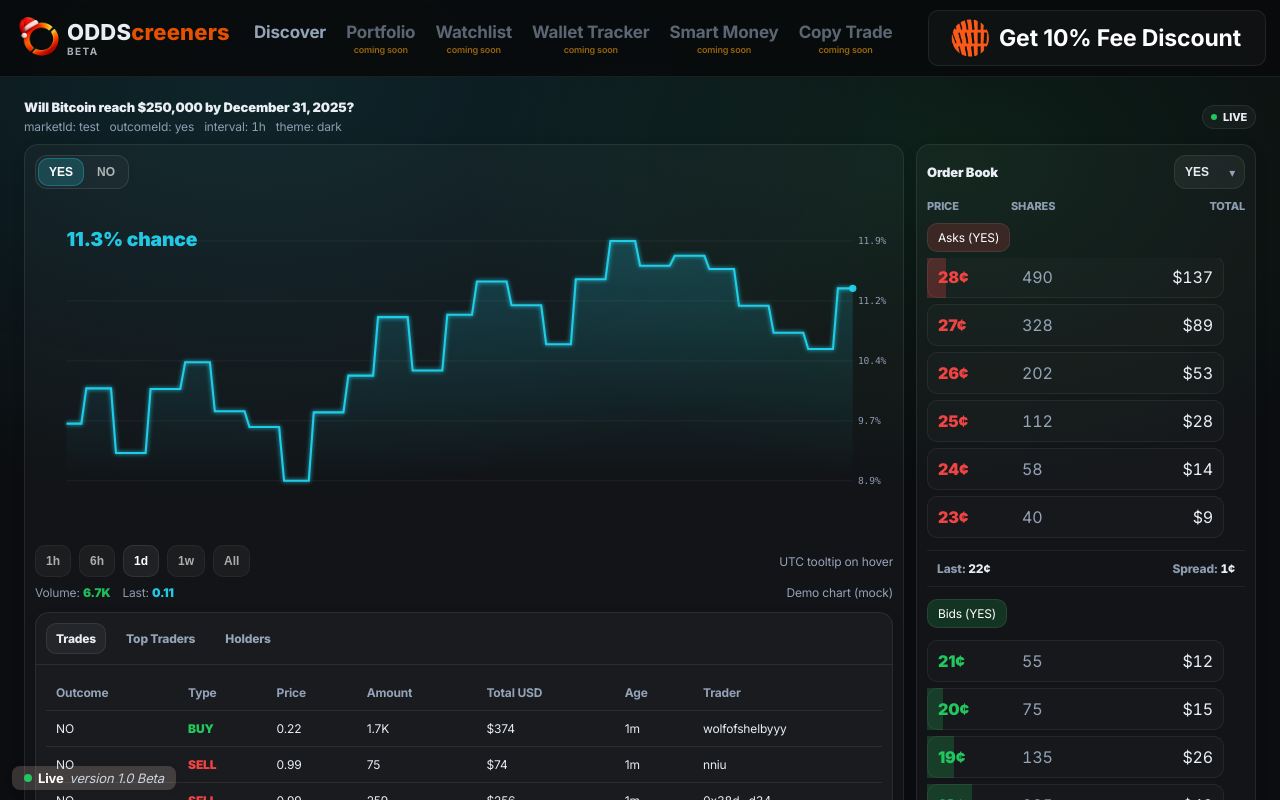
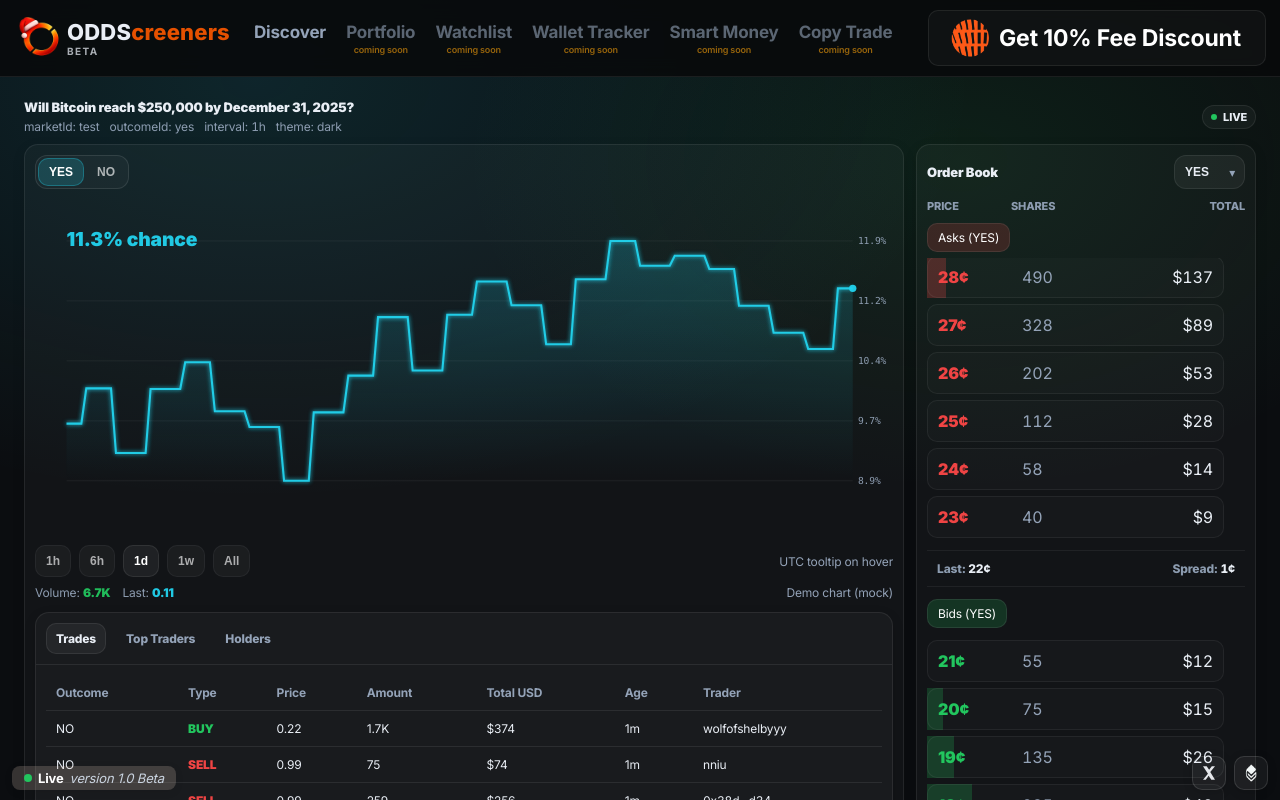
Before and after one commit to kann420/ODDScreener, a Next.js app: page /embed/kline in a window 1280 px wide. Shown: the top 800 px of the page. Built offline with nearby package versions, Linux system fonts and the light colour scheme.

Commit message:
Add files via upload

```diff
--- a/app/layout.jsx
+++ b/app/layout.jsx
@@ -4,6 +4,42 @@ import NavLinks from "../components/NavLinks";
 import GlobalMarketSearchInput from "../components/GlobalMarketSearchInput";
 
 const GA_MEASUREMENT_ID = "G-P1NXMB82YZ";
+
+const iconButtonStyle = {
+  width: 34,
+  height: 34,
+  borderRadius: 10,
+  background: "rgba(255,255,255,0.05)",
+  border: "1px solid rgba(255,255,255,0.12)",
+  display: "inline-flex",
+  alignItems: "center",
+  justifyContent: "center",
+  color: "#e5e7eb",
+  boxShadow: "0 2px 10px rgba(0,0,0,0.16)",
+  transition: "transform 120ms ease, border-color 120ms ease, background 120ms ease",
+};
+
+const IconX = () => (
+  <svg width="18" height="18" viewBox="0 0 24 24" fill="none" xmlns="http://www.w3.org/2000/svg" aria-hidden="true">
+    <path d="M4 3h4.9l3.3 4.8L15.7 3H20l-6.3 7.7L20 21h-4.9l-3.6-5.2L7.7 21H4l6.6-8.1L4 3Z" fill="currentColor" />
+  </svg>
+);
+
+const IconDiscord = () => (
+  <svg width="20" height="20" viewBox="0 0 24 24" fill="none" xmlns="http://www.w3.org/2000/svg" aria-hidden="true">
+    <path
+      d="M20 4.6a16.5 16.5 0 0 0-4.1-1.3l-.2.5c1 .2 1.9.6 2.7 1.1-1.1-.6-2.3-.9-3.5-1.1a12 12 0 0 0-6.1 0 12.4 12.4 0 0 0-3.5 1.1c-.1.1-.2.1-.3.2 1.5-.7 2.3-.9 2.7-1.1l-.2-.5A16.5 16.5 0 0 0 4 4.6c-.7 1.1-1.5 3-1.9 5.5a12 12 0 0 0 3.6 8.4 10 10 0 0 0 3.4 1.7l.7-1.1a8.6 8.6 0 0 1-1.6-.7l.3-.2a9.5 9.5 0 0 0 6.4 0l.3.2a9 9 0 0 1-1.7.7l.7 1.1a10 10 0 0 0 3.4-1.7 12 12 0 0 0 3.6-8.4A12 12 0 0 0 20 4.6Zm-10.5 9.7c-.7 0-1.3-.6-1.3-1.3 0-.7.6-1.3 1.3-1.3.7 0 1.3.6 1.3 1.3 0 .7-.6 1.3-1.3 1.3Zm5 0c-.7 0-1.3-.6-1.3-1.3 0-.7.6-1.3 1.3-1.3.7 0 1.3.6 1.3 1.3 0 .7-.6 1.3-1.3 1.3Z"
+      fill="currentColor"
+    />
+  </svg>
+);
+
+const DOC_ICON_SRC = "/logo_docs_50.svg"; // provided asset in public/
+
+const SOCIAL_LINKS = [
+  { id: "x", href: "https://x.com/ODDScreeners", label: "ODDScreeners on X", Icon: IconX },
+  { id: "docs", href: "https://oddscreeners.gitbook.io/oddscreeners-docs/", label: "Docs", src: DOC_ICON_SRC },
+];
 
 export const metadata = {
   title: "ODDScreeners - Opinion Markets Explorer",
@@ -80,6 +116,44 @@ export default function RootLayout({ children }) {
           <span style={{ color: '#fff', fontWeight: 700, marginRight: 2 }}>Live</span>
           <span style={{ color: '#cbd5e1', fontStyle: 'italic', fontWeight: 400 }}>version 1.0 Beta</span>
         </div>
+
+        <div style={{
+          position: "fixed",
+          right: 12,
+          bottom: 10,
+          zIndex: 100,
+          display: "flex",
+          alignItems: "center",
+          gap: 8
+        }}>
+          {SOCIAL_LINKS.map(({ id, href, label, Icon, src }) => (
+            <a
+              key={id}
+              href={href}
+              target="_blank"
+              rel="noreferrer"
+              aria-label={label}
+              style={iconButtonStyle}
+            >
+              {Icon ? (
+                <Icon />
+              ) : (
+                <img
+                  src={src}
+                  alt={label}
+                  style={{
+                    width: 18,
+                    height: 18,
+                    objectFit: "contain",
+                    transform: "scale(1.8)",
+                    transformOrigin: "center",
+                    display: "block"
+                  }}
+                />
+              )}
+            </a>
+          ))}
+        </div>
       </body>
     </html>
   );
```
